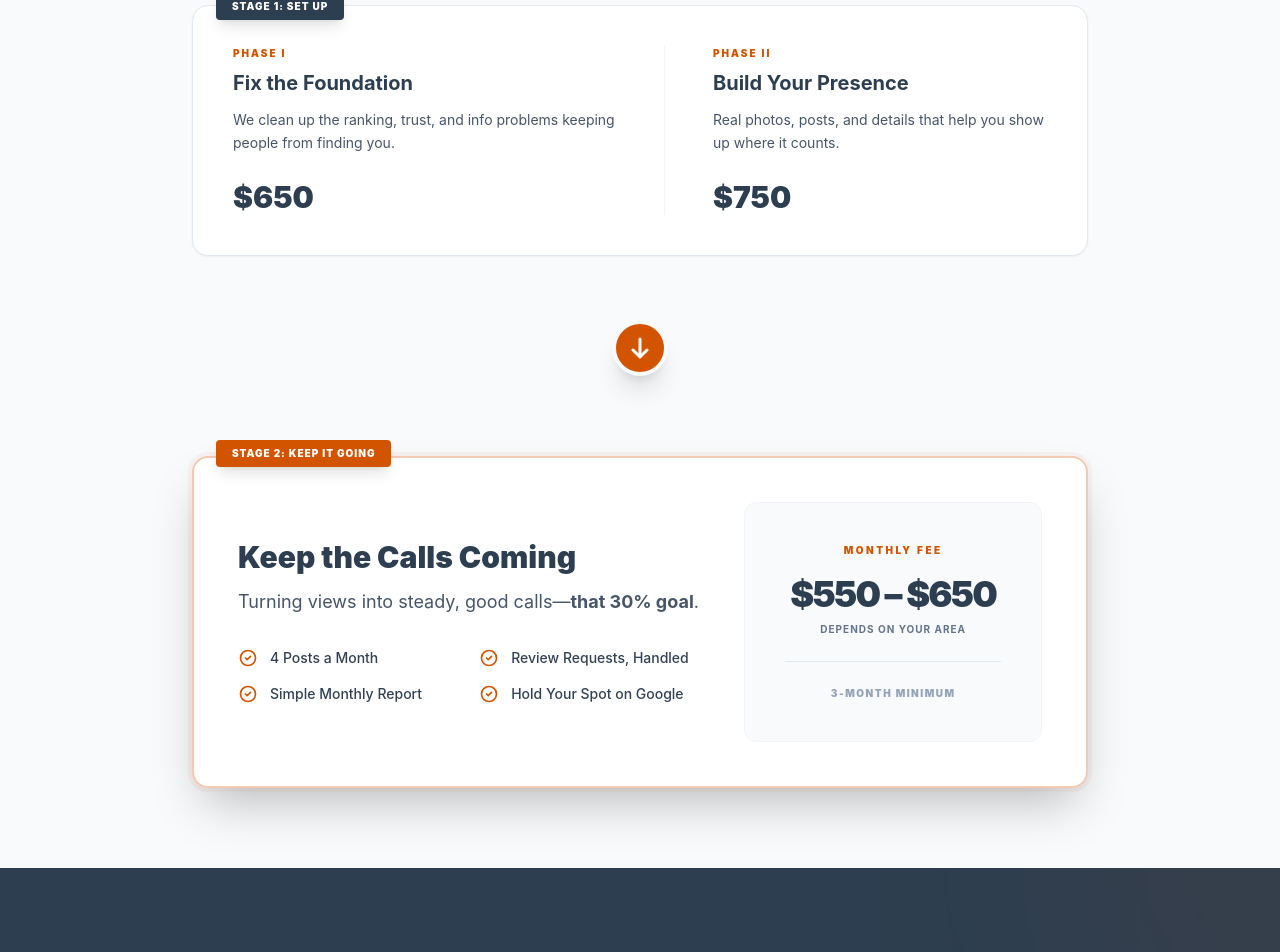
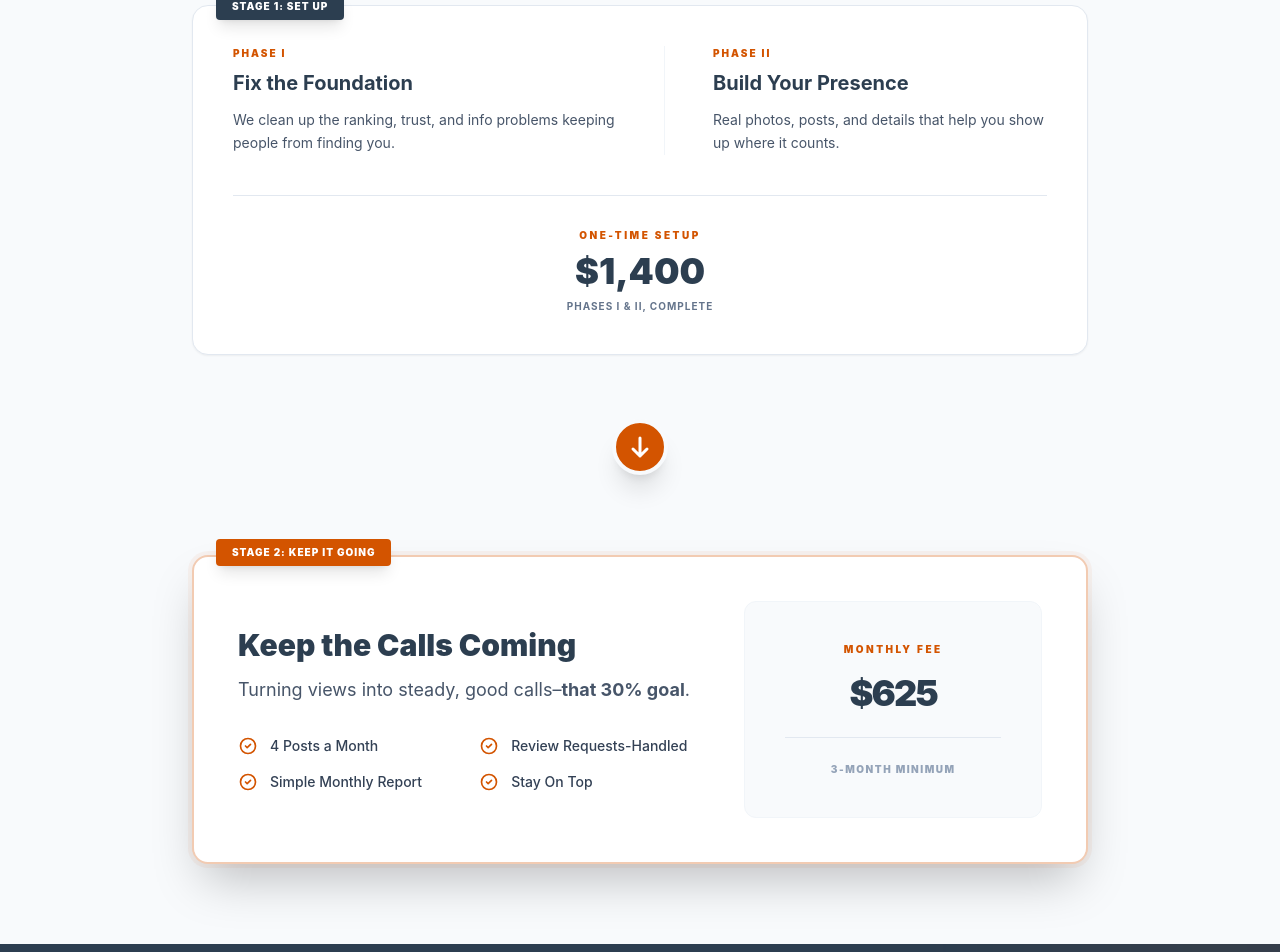
Before and after one commit to mtg-ohio/miles-to-go-site, a React (Vite) app: page / in a window 1280 px wide. Shown: the part 5753-6705 px from the top of the page. Built offline with nearby package versions, Linux system fonts and the light colour scheme.

Commit message:
Add files via upload

```diff
--- a/components/PricingSection.tsx
+++ b/components/PricingSection.tsx
@@ -18,15 +18,18 @@ const PricingSection: React.FC = () => {
               <div className="relative">
                 <p className="text-[10px] font-black text-mtg-orange uppercase tracking-[0.2em] mb-2">Phase I</p>
                 <h4 className="text-xl font-bold text-mtg-blue mb-3">Fix the Foundation</h4>
-                <p className="text-slate-600 text-sm mb-6 leading-relaxed">We clean up the ranking, trust, and info problems keeping people from finding you.</p>
-                <p className="text-3xl font-black text-mtg-blue">$650</p>
+                <p className="text-slate-600 text-sm leading-relaxed">We clean up the ranking, trust, and info problems keeping people from finding you.</p>
               </div>
               <div className="relative md:pl-12 md:border-l border-slate-100">
                 <p className="text-[10px] font-black text-mtg-orange uppercase tracking-[0.2em] mb-2">Phase II</p>
                 <h4 className="text-xl font-bold text-mtg-blue mb-3">Build Your Presence</h4>
-                <p className="text-slate-600 text-sm mb-6 leading-relaxed">Real photos, posts, and details that help you show up where it counts.</p>
-                <p className="text-3xl font-black text-mtg-blue">$750</p>
+                <p className="text-slate-600 text-sm leading-relaxed">Real photos, posts, and details that help you show up where it counts.</p>
               </div>
+            </div>
+            <div className="mt-10 pt-8 border-t border-slate-200 text-center">
+              <p className="text-[10px] font-black text-mtg-orange uppercase tracking-[0.25em] mb-2">One-Time Setup</p>
+              <p className="text-4xl font-black text-mtg-blue">$1,400</p>
+              <p className="mt-2 text-[10px] font-bold text-slate-500 uppercase tracking-widest">Phases I &amp; II, complete</p>
             </div>
           </div>
         </div>
@@ -49,7 +52,7 @@ const PricingSection: React.FC = () => {
                   <div className="lg:col-span-3 text-left">
                      <h3 className="text-2xl md:text-3xl font-black text-mtg-blue mb-3">Keep the Calls Coming</h3>
                      <p className="text-slate-600 mb-8 leading-relaxed text-lg">
-                      Turning views into steady, good calls—<strong>that 30% goal</strong>.
+                      Turning views into steady, good calls–<strong>that 30% goal</strong>.
                     </p>
 
                      <ul className="grid sm:grid-cols-2 gap-4">
@@ -59,7 +62,7 @@ const PricingSection: React.FC = () => {
                         </li>
                         <li className="flex items-center text-sm font-medium text-slate-700">
                           <CheckCircleIcon className="w-5 h-5 mr-3 text-mtg-orange shrink-0" />
-                          Review Requests, Handled
+                          Review Requests-Handled
                         </li>
                         <li className="flex items-center text-sm font-medium text-slate-700">
                           <CheckCircleIcon className="w-5 h-5 mr-3 text-mtg-orange shrink-0" />
@@ -67,7 +70,7 @@ const PricingSection: React.FC = () => {
                         </li>
                         <li className="flex items-center text-sm font-medium text-slate-700">
                           <CheckCircleIcon className="w-5 h-5 mr-3 text-mtg-orange shrink-0" />
-                          Hold Your Spot on Google
+                          Stay On Top
                         </li>
                      </ul>
                   </div>
@@ -75,9 +78,8 @@ const PricingSection: React.FC = () => {
                      <p className="text-[10px] font-black text-mtg-orange uppercase tracking-[0.25em] mb-4">Monthly Fee</p>
                      <div className="flex flex-col items-center">
                         <p className="text-2xl sm:text-3xl md:text-4xl font-black text-mtg-blue tracking-tighter whitespace-nowrap">
-                          $550 – $650
+                          $625
                         </p>
-                        <p className="mt-2 text-[10px] font-bold text-slate-500 uppercase tracking-widest">Depends on your area</p>
                      </div>
                      <div className="mt-6 pt-6 border-t border-slate-200">
                         <p className="text-[10px] text-slate-400 font-black uppercase tracking-[0.15em]">3-Month Minimum</p>
```
